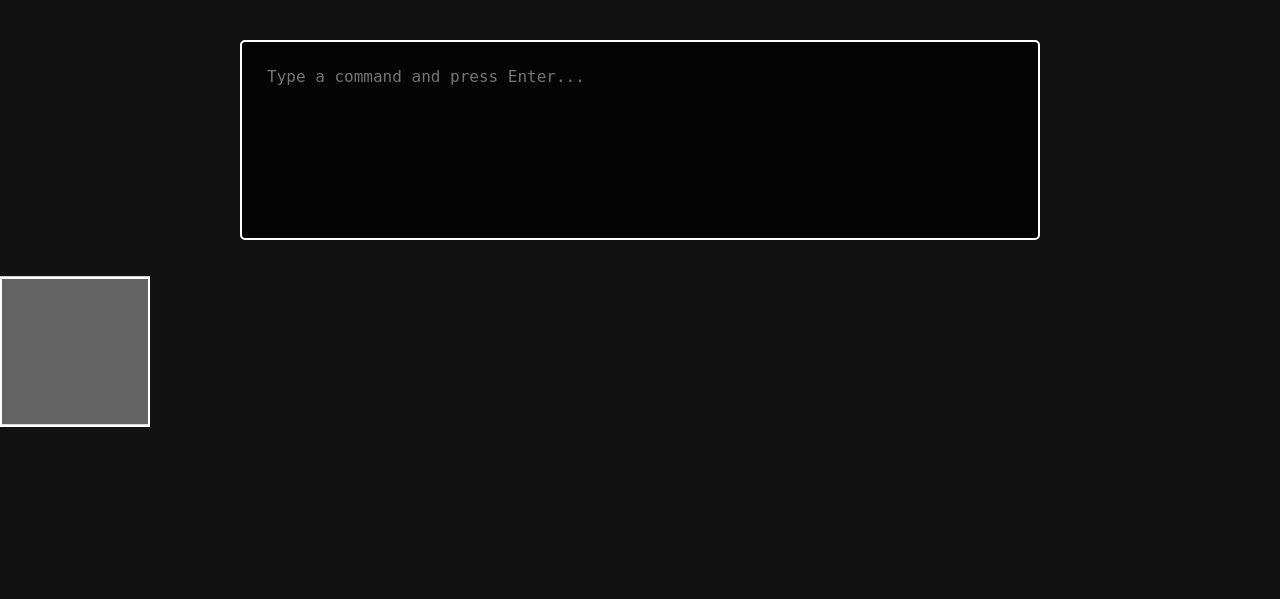
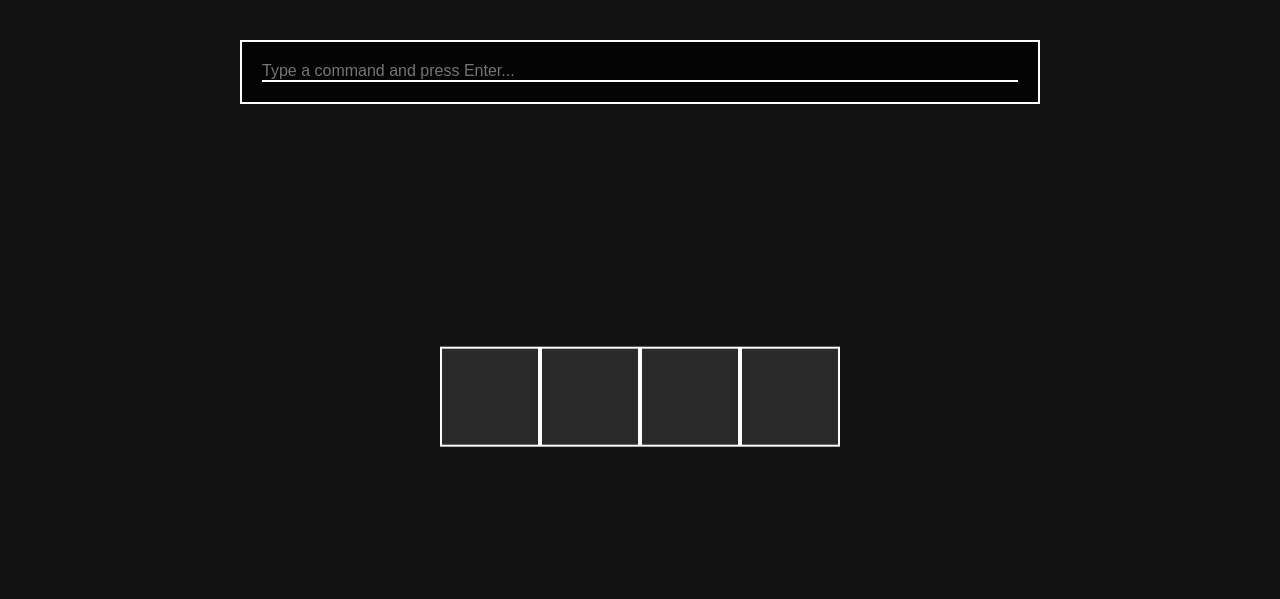
Before and after one commit to wearsyourlove/A_FRAME, a Python web app: template templates/index.html in a window 1280 px wide. Shown: the top 599 px of the page. Run offline with Jinja, Linux system fonts and the light colour scheme; the template is opened without the code that fills it, so the values that code supplies are empty.

Commit message:
Update styles.css

```diff
--- a/static/styles.css
+++ b/static/styles.css
@@ -20,9 +20,6 @@
     padding: 20px;
     border: 2px solid white;
     background: rgba(0, 0, 0, 0.8);
-    border-radius: 5px;
-    overflow: hidden;
-    min-height: 200px;
 }
 
 /* 🔹 Terminal Input */
@@ -33,55 +30,36 @@
     color: white;
     font-size: 16px;
     outline: none;
-    padding: 5px;
-    font-family: monospace;
 }
 
-/* 🔹 Command Output */
-.command-response {
-    margin: 10px 0;
-    padding: 5px;
-    font-size: 14px;
-    color: #88c0d0;
-}
-
-/* 🔹 Hover Box (Search Results) */
-.hover-box {
-    display: inline-block;
-    padding: 10px;
-    margin: 5px;
-    border: 2px solid #ffffff;
-    background: rgba(255, 255, 255, 0.1);
-    cursor: pointer;
-    transition: all 0.3s ease-in-out;
-    text-align: center;
-    min-width: 120px;
-}
-
-.hover-box:hover {
-    background: rgba(255, 255, 255, 0.3);
-    color: #000;
-    transform: scale(1.05);
-}
-
-/* 🔹 Floating Frames */
+/* 🔹 Floating Frames (Centered) */
 .frame-container {
-    position: relative;
-    width: 100%;
-    height: 300px;
-    margin-top: 20px;
+    position: absolute;
+    top: 50%;
+    left: 50%;
+    width: 400px;
+    height: 400px;
+    transform: translate(-50%, -50%);
+    display: flex;
+    flex-wrap: wrap;
+    justify-content: space-around;
+    align-items: center;
 }
 
 .floating-box {
-    width: 150px;
-    height: 150px;
-    position: absolute;
+    width: 100px;
+    height: 100px;
     border: 2px solid white;
     background: rgba(255, 255, 255, 0.1);
     transition: transform 0.3s ease-in-out;
 }
 
-/* 🔹 Floating Animations */
+/* 🔹 Hover Effect */
+.floating-box:hover {
+    transform: scale(1.1);
+}
+
+/* 🔹 Floating Animation */
 @keyframes float {
     0% { transform: translateY(0); }
     50% { transform: translateY(-10px); }
```
Also changed, not shown: other parts of static/styles.css (+0 -64 lines).
